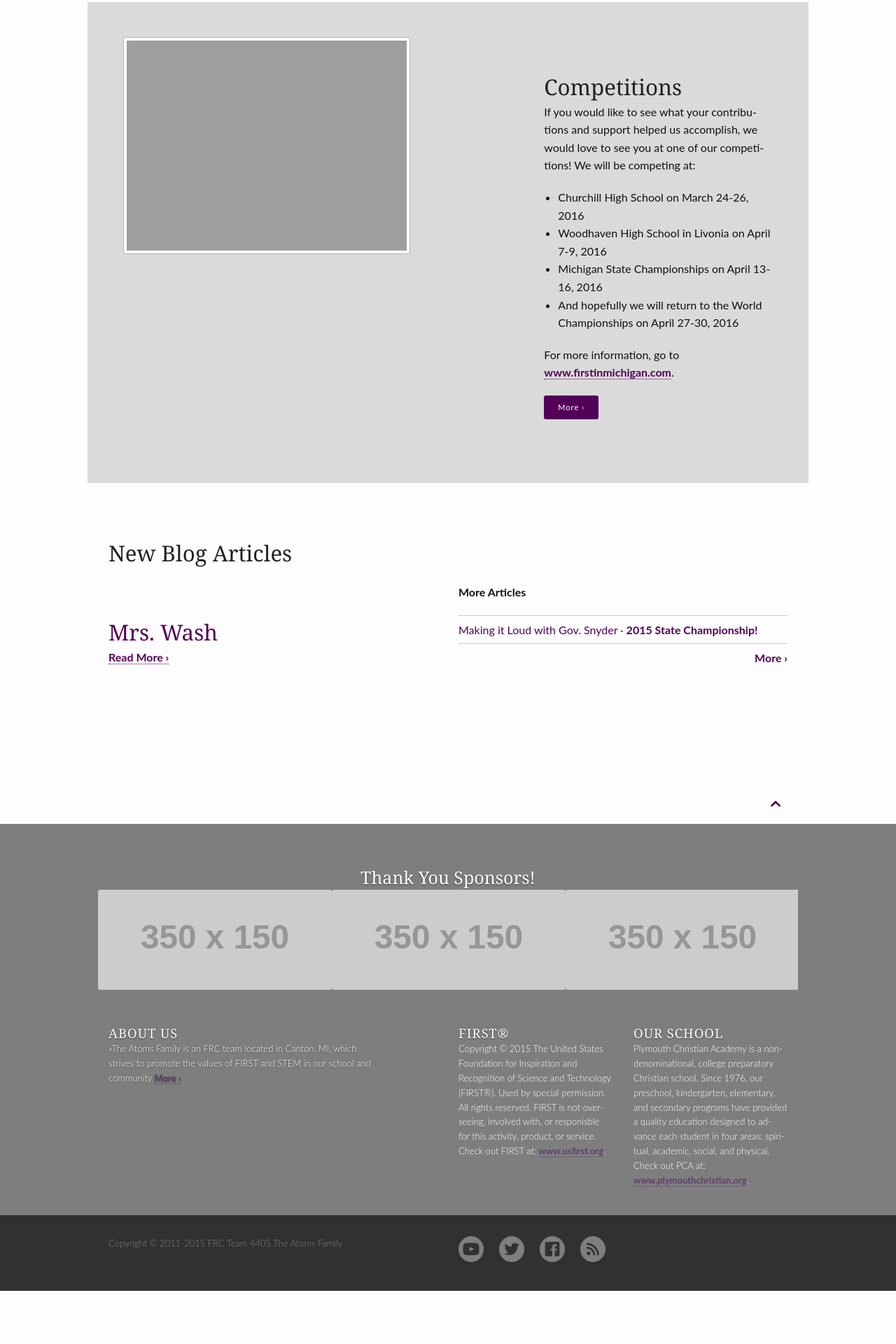
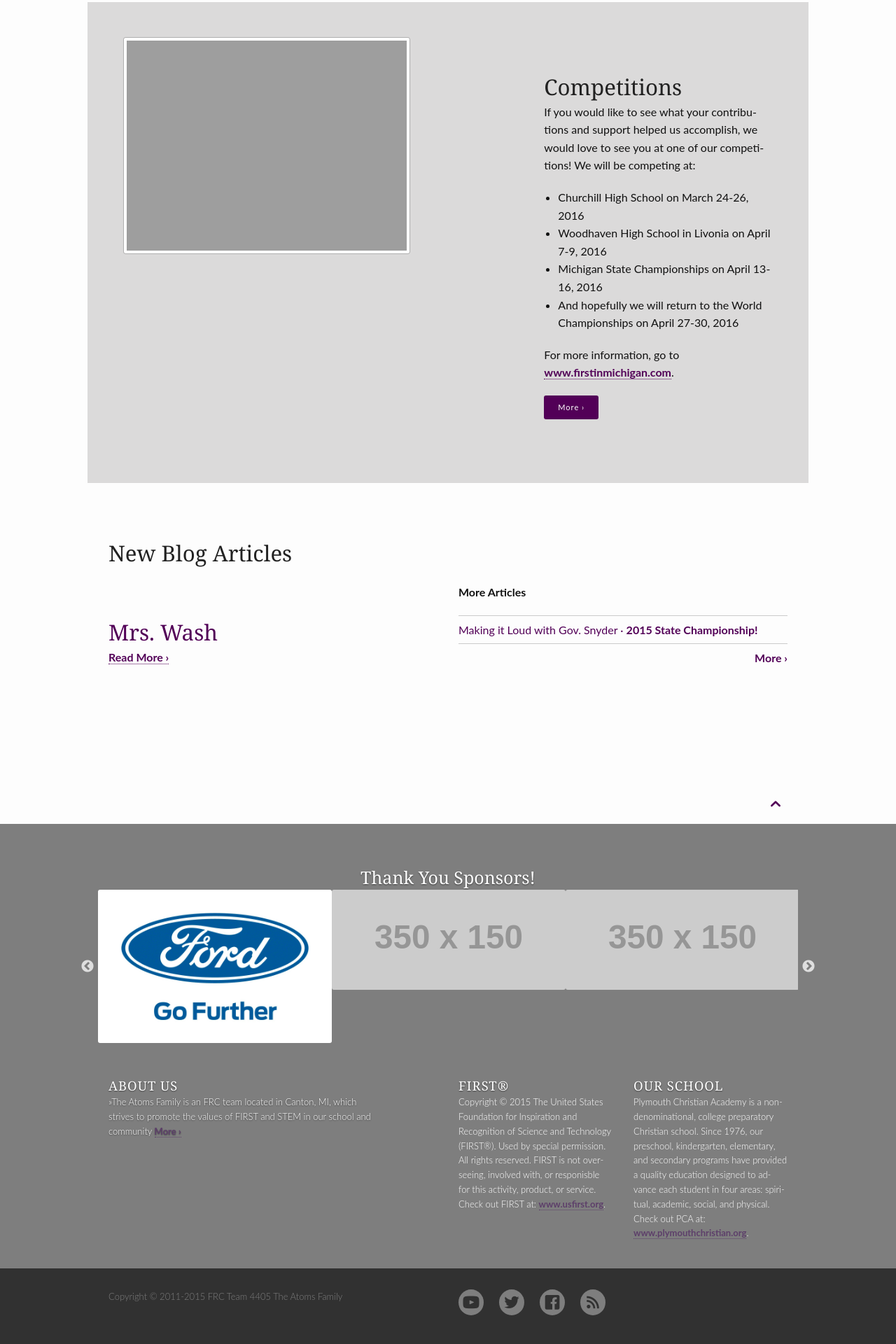
Before and after one commit to team4405/team4405.github.io, a Jekyll site: the page built from index.md, in a window 1280 px wide. Shown: the part 837-2757 px from the top of the page at 70% size. Built offline with Jekyll 4.4.1, drawn with Linux system fonts in a browser that asks for light colours; nearby versions of some CDN libraries; before the commit the page ends 2681 px from its top, so only the background shows below that.

Commit message:
Update footer.html

```diff
--- a/_includes/footer.html
+++ b/_includes/footer.html
@@ -11,6 +11,26 @@
 			<div>
 				<h3 style="text-align: center; color: #fff;" class="shadow-black">Thank You Sponsors!</h3>
 				<div class="slider1">
+				  <div class="slide sponsor">
+				  	<a href="http://www.plymouthchristian.org">
+						<img src="{{ site.url }}/assets/img/pca.jpg">
+					</a>
+				  </div>
+				  <div class="slide sponsor">
+				  	<a href="http://www.movimentogroup.com">
+						<img src="{{ site.url }}/assets/img/movimento.jpg">
+					</a>
+				  </div>
+				  <div class="slide sponsor">
+				  	<a href="http://www.roushperformance.com">
+						<img src="{{ site.url }}/assets/img/roush.jpg">
+					</a>
+				  </div>
+				  <div class="slide sponsor">
+				  	<a href="http://www.ford.com">
+						<img src="{{ site.url }}/assets/img/ford.jpg">
+					</a>
+				  </div>
 				  <div class="slide sponsor"><img src="http://placehold.it/350x150&text=FooBar7"></div>
 				  <div class="slide sponsor"><img src="http://placehold.it/350x150&text=FooBar8"></div>
 				  <div class="slide sponsor"><img src="http://placehold.it/350x150&text=FooBar9"></div>
```
